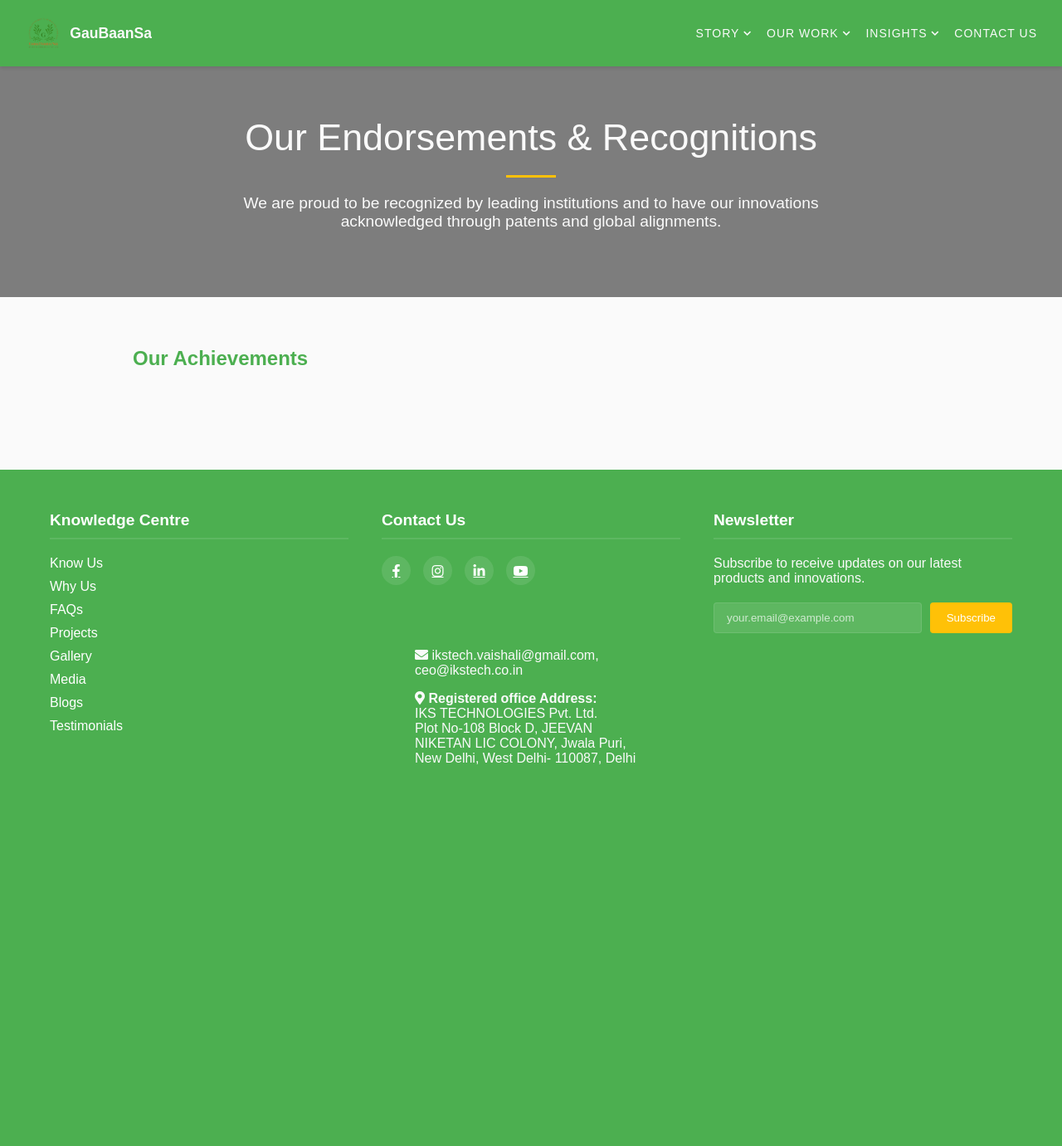
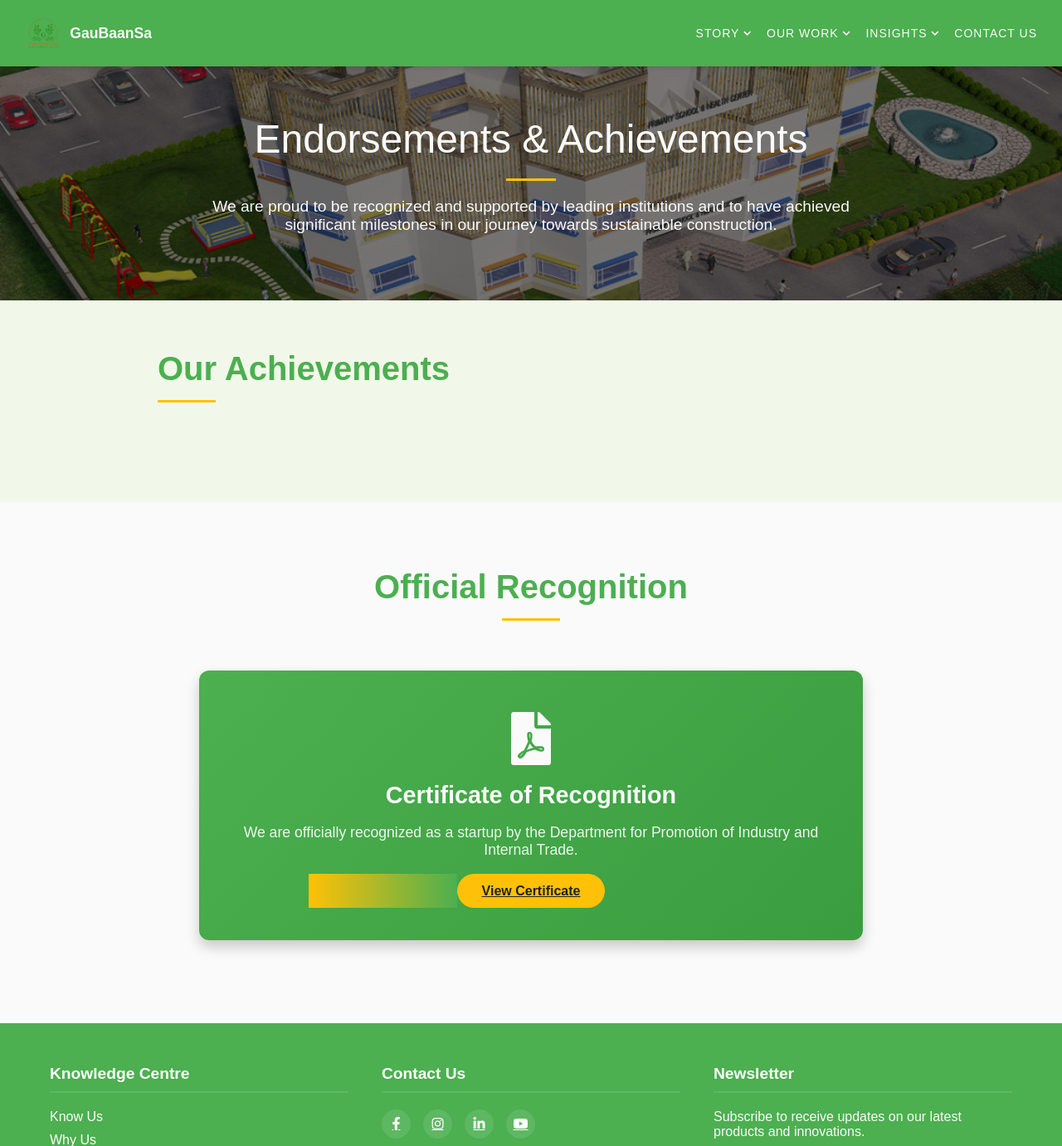
Before and after one commit to Satvik273/Green_Shelter, a Flask app: page /endorsements in a window 1280 px wide. Shown: the top 1381 px of the page at 83% size. Before the commit the page ends 921 px from the top, so only its background shows below. Run offline with Flask 3, Linux system fonts and the light colour scheme.

Commit message:
Recognitions added

```diff
--- a/app.py
+++ b/app.py
@@ -334,6 +334,11 @@
     achievements_list = Achievement.query.order_by(Achievement.id).all()
     return render_template("endorsements.html", title="Endorsements & Achievements | GauBaanSa", endorsements=endorsements_list, achievements=achievements_list)
 
+@app.route("/recognition-certificate")
+def recognition_certificate():
+    """Serves the recognition PDF file."""
+    return send_from_directory(os.path.join(app.static_folder, 'documents'), 'DPIIT_Recognition_Certificate.pdf')
+
 @app.cli.command("init-db")
 def init_db_command():
     """Creates the database tables and seeds them with initial data."""
--- a/seed_data.py
+++ b/seed_data.py
@@ -68,6 +68,7 @@
             "<p>As a Resource Speaker, I was thrilled to share insights on making our built environment more sustainable, highlighting our innovative work at IKS Technologies Private Limited, GauBaanSa brand. We're redefining construction with eco-friendly, engineered, and earthquake-resistant structures made from Bamboo, Cow dung, and Reed. It was a pleasure to showcase our research and vision for a more sustainable future in construction!</p>"
             '<div class="blog-gallery">'
             '<img src="/static/images/blogs/blog3/image.jpg" alt="GauBaanSa presentation at the conference">'
+            '<img src="/static/images/blogs/blog3/image0.jpeg" alt="GauBaanSa presentation at the conference">'
             '<img src="/static/images/blogs/blog3/image2.jpeg" alt="GauBaanSa speaker with conference organizers">'
             '<img src="/static/images/blogs/blog3/image3.jpeg" alt="Networking at the Indian Concrete Institute event">'
             '<img src="/static/images/blogs/blog3/image4.jpeg" alt="Audience at the sustainability conference">'
--- a/static/css/components/endorsements.css
+++ b/static/css/components/endorsements.css
@@ -1,15 +1,18 @@
 /* Endorsements Page Styles */
 
 .endorsements-hero {
-    background: linear-gradient(rgba(0, 0, 0, 0.5), rgba(0, 0, 0, 0.5)), url('../../images/gallery/construction/process.jpg') center/cover no-repeat;
+    background: linear-gradient(rgba(0, 0, 0, 0.5), rgba(0, 0, 0, 0.5)), url('../../images/gallery/construction/finished.jpg') center/cover no-repeat;
     color: var(--white);
     text-align: center;
+    display: flex;
+    align-items: center;
+    justify-content: center;
     padding: 140px 20px 80px; /* Add top padding to account for navbar height */
 }
 
 .endorsements-hero h1 {
-    font-size: 2.8em;
-    margin-bottom: 20px;
+    font-size: 3em;
+    margin: 0 auto 20px;
     color: var(--white);
 }
 
@@ -19,66 +22,48 @@
     margin: 0 auto;
 }
 
-.achievements-section {
-    max-width: 1000px;
-    margin: 60px auto;
-    padding: 0 20px;
+.endorsements-page {
+    max-width: 1200px;
+    margin: 0 auto;
+    padding: 60px 20px;
 }
 
-.achievements-grid {
-    display: grid;
-    grid-template-columns: 1fr;
-    gap: 30px;
+.endorsements-section, .achievements-section, .recognition-section {
+    margin-bottom: 80px;
 }
 
-.achievement-card {
-    background: var(--white);
-    border-radius: 8px;
-    box-shadow: var(--shadow-md);
-    padding: 30px;
-    display: flex;
-    align-items: flex-start;
-    gap: 25px;
-    border-left: 5px solid var(--primary);
-    transition: var(--transition);
+.endorsements-section h2, .achievements-section h2, .recognition-section h2 {
+    position: relative;
+    text-align: center;
+    font-size: 2.5em;
+    margin-bottom: 60px; /* Increased margin */
 }
 
-.achievement-card:hover {
-    transform: translateY(-5px);
-    box-shadow: var(--shadow-lg);
+.endorsements-section h2::after, .achievements-section h2::after, .recognition-section h2::after {
+    content: '';
+    display: block;
+    width: 70px;
+    height: 3px;
+    background: var(--secondary);
+    margin: 15px auto 0;
 }
 
-.achievement-card i {
-    font-size: 2.5em;
-    color: var(--primary);
-    margin-top: 5px;
-}
-
-.achievement-content h3 {
-    color: var(--primary);
-    font-size: 1.4em;
-    margin: 0 0 10px;
-}
-
-.achievement-content p {
-    color: var(--text-light);
-    line-height: 1.6;
-    margin: 0;
-}
-
+/* Endorsements Grid */
 .endorsements-grid {
     display: grid;
     grid-template-columns: repeat(auto-fit, minmax(250px, 1fr));
-    gap: 40px;
+    gap: 30px;
+    justify-content: center;
 }
 
 .endorsement-card {
     background: var(--white);
-    border-radius: 8px;
-    box-shadow: var(--shadow-md);
-    transition: var(--transition);
+    border-radius: 12px;
     padding: 30px;
     text-align: center;
+    box-shadow: var(--shadow-md);
+    border: 1px solid #eee;
+    transition: var(--transition);
     text-decoration: none;
     color: var(--text-dark);
 }
@@ -89,50 +74,120 @@
 }
 
 .endorsement-card img {
-    max-width: 100%;
-    height: 100px;
+    height: 80px;
+    margin-bottom: 20px;
     object-fit: contain;
-    margin-bottom: 20px;
-    filter: grayscale(100%);
-    transition: filter 0.3s ease;
 }
 
-.endorsement-card:hover img {
-    filter: grayscale(0%);
-}
-
-.endorsement-card p {
-    font-weight: 600;
-    font-size: 1.1em;
+.endorsement-card h3 {
+    color: var(--primary);
+    font-size: 1.2em;
     margin: 0;
 }
 
-@media (max-width: 768px) {
-    .endorsements-hero h1 {
-        font-size: 2.5em;
-    }
-
-    .achievement-card {
-        flex-direction: column;
-        text-align: center;
-        align-items: center;
-        gap: 15px;
-    }
-
-    .endorsements-section h2 {
-        font-size: 2em;
-    }
+/* Add a subtle background to the achievements section for visual separation */
+.achievements-section {
+    background-color: var(--accent);
+    padding: 60px 0;
 }
 
-.endorsements-section {
-    max-width: 1200px;
-    margin: 80px auto 60px;
-    padding: 0 20px;
+/* Override centered styles specifically for the achievements section heading */
+.achievements-section h2 {
+    max-width: 900px;
+    margin-left: auto;
+    margin-right: auto;
+    text-align: left;
+}
+
+.achievements-section h2::after {
+    margin: 15px 0 0; /* Align the underline to the left */
+}
+
+/* Achievements List */
+.achievements-list {
+    max-width: 900px;
+    margin: 0 auto;
+    display: flex;
+    flex-direction: column;
+    gap: 40px;
+}
+
+.achievement-item {
+    display: flex;
+    align-items: flex-start;
+    gap: 30px;
+    background: var(--white);
+    border-radius: 12px;
+    box-shadow: var(--shadow-md);
+    padding: 30px 40px;
+    border-left: 5px solid var(--primary);
+    transition: var(--transition);
+}
+
+.achievement-item:hover {
+    transform: translateY(-5px);
+    box-shadow: var(--shadow-lg);
+}
+
+.achievement-item i {
+    font-size: 2.5em;
+    color: var(--primary);
+    margin-top: 5px;
+}
+
+.achievement-text {
+    flex-grow: 1; /* Allow this container to grow and fill space */
+    text-align: left; /* Align text to the left */
+}
+
+.achievement-text h3 {
+    font-size: 1.5em;
+    margin-bottom: 10px;
+    /* text-align: center; is now handled by the parent .achievement-text */
+}
+
+/* Recognition Section */
+.recognition-card {
+    max-width: 800px;
+    margin: 0 auto;
+    background: linear-gradient(135deg, var(--primary), #3a9d3f);
+    color: var(--white);
+    border-radius: 12px;
+    box-shadow: var(--shadow-lg);
+    padding: 50px;
     text-align: center;
 }
 
-.endorsements-section h2 {
+.recognition-content i {
+    font-size: 4em;
+    color: var(--white);
+    margin-bottom: 20px;
+}
+
+.recognition-content h3 {
+    font-size: 1.8em;
+    color: var(--white);
+    margin-bottom: 15px;
+}
+
+.recognition-content p {
+    font-size: 1.1em;
+    color: rgba(255, 255, 255, 0.9);
+    margin-bottom: 30px;
+}
+
+.recognition-content .button {
+    background: var(--secondary);
+    color: var(--text-dark);
+    font-weight: bold;
+    padding: 12px 30px;
+    border-radius: 25px;
+    transition: var(--transition);
+}
+
+.recognition-content .button:hover {
+    background: var(--white);
     color: var(--primary);
-    font-size: 2.5em;
-    margin-bottom: 40px;
+    transform: translateY(-3px);
+    box-shadow: 0 5px 15px rgba(0,0,0,0.2);
 }
--- a/static/css/style.css
+++ b/static/css/style.css
@@ -6,7 +6,7 @@
 @import 'components/about.css';
 @import 'components/team.css';
 @import 'components/impact.css';
-@import 'components/endorsements.css';
+@import 'components/endorsements.css'; /* This file will be created */
 @import 'components/contact.css';
 @import 'components/products.css';
 @import 'components/faq.css';
--- a/templates/endorsements.html
+++ b/templates/endorsements.html
@@ -2,43 +2,52 @@
 
 {% block body_class %}has-full-hero{% endblock %}
 
-{% block extra_head %}
-<link rel="stylesheet" href="{{ url_for('static', filename='css/components/endorsements.css', v=cache_buster) }}">
-{% endblock %}
-
 {% block content %}
+<section class="endorsements-hero">
+    <div class="hero-content">
+        <h1>Endorsements & Achievements</h1>
+        <p>We are proud to be recognized and supported by leading institutions and to have achieved significant milestones in our journey towards sustainable construction.</p>
+    </div>
+</section>
+<!--
 <div class="endorsements-page">
-    <div class="endorsements-hero">
-        <h1>Our Endorsements &amp; Recognitions</h1>
-        <p>We are proud to be recognized by leading institutions and to have our innovations acknowledged through patents and global alignments.</p>
-    </div>
-<!--
-    <div class="endorsements-section">
-        <h2>Endorsed By</h2>
+    <section class="endorsements-section">
+        <h2>Our Endorsements</h2>
         <div class="endorsements-grid">
             {% for endorsement in endorsements %}
             <a href="{{ endorsement.url }}" target="_blank" rel="noopener noreferrer" class="endorsement-card">
                 <img src="{{ url_for('static', filename=endorsement.logo) }}" alt="{{ endorsement.name }} Logo">
-                <p>{{ endorsement.name }}</p>
+                <h3>{{ endorsement.name }}</h3>
             </a>
             {% endfor %}
         </div>
-    </div> -->
+    </section> -->
 
-
-    <div class="achievements-section">
+    <section class="achievements-section">
         <h2>Our Achievements</h2>
-        <div class="achievements-grid">
+        <div class="achievements-list">
             {% for achievement in achievements %}
-            <div class="achievement-card">
+            <div class="achievement-item">
                 <i class="{{ achievement.icon }}"></i>
-                <div class="achievement-content">
+                <div class="achievement-text">
                     <h3>{{ achievement.title }}</h3>
                     <p>{{ achievement.description }}</p>
                 </div>
             </div>
             {% endfor %}
         </div>
-    </div>
+    </section>
+
+    <section class="recognition-section">
+        <h2>Official Recognition</h2>
+        <div class="recognition-card">
+            <div class="recognition-content">
+                <i class="fas fa-file-pdf"></i>
+                <h3>Certificate of Recognition</h3>
+                <p>We are officially recognized as a startup by the Department for Promotion of Industry and Internal Trade.</p>
+                <a href="{{ url_for('recognition_certificate') }}" target="_blank" class="button">View Certificate</a>
+            </div>
+        </div>
+    </section>
 </div>
 {% endblock %}
```
Also changed, not shown: products.db, static/images/blogs/blog3/image0.jpeg (added), 1 other file.
